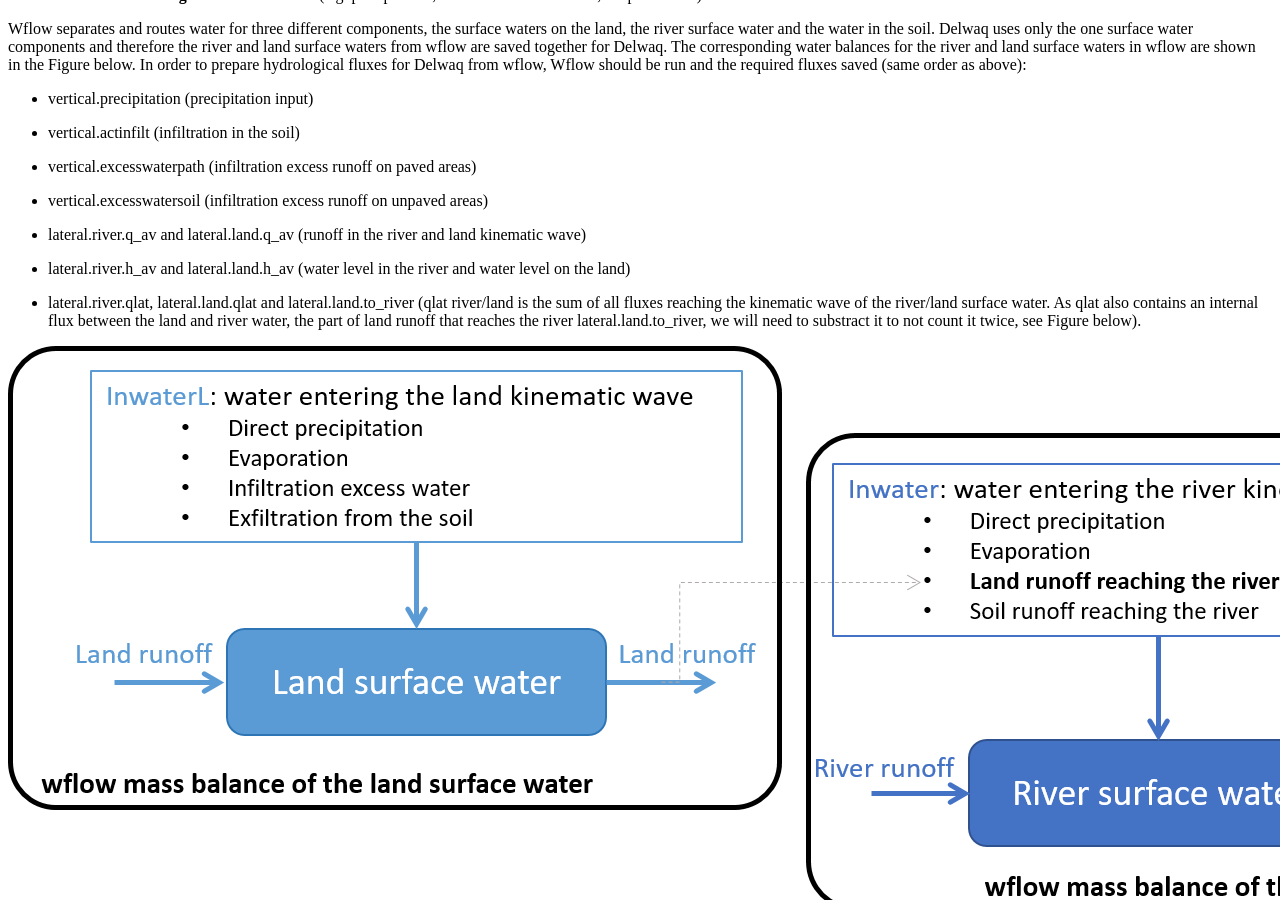
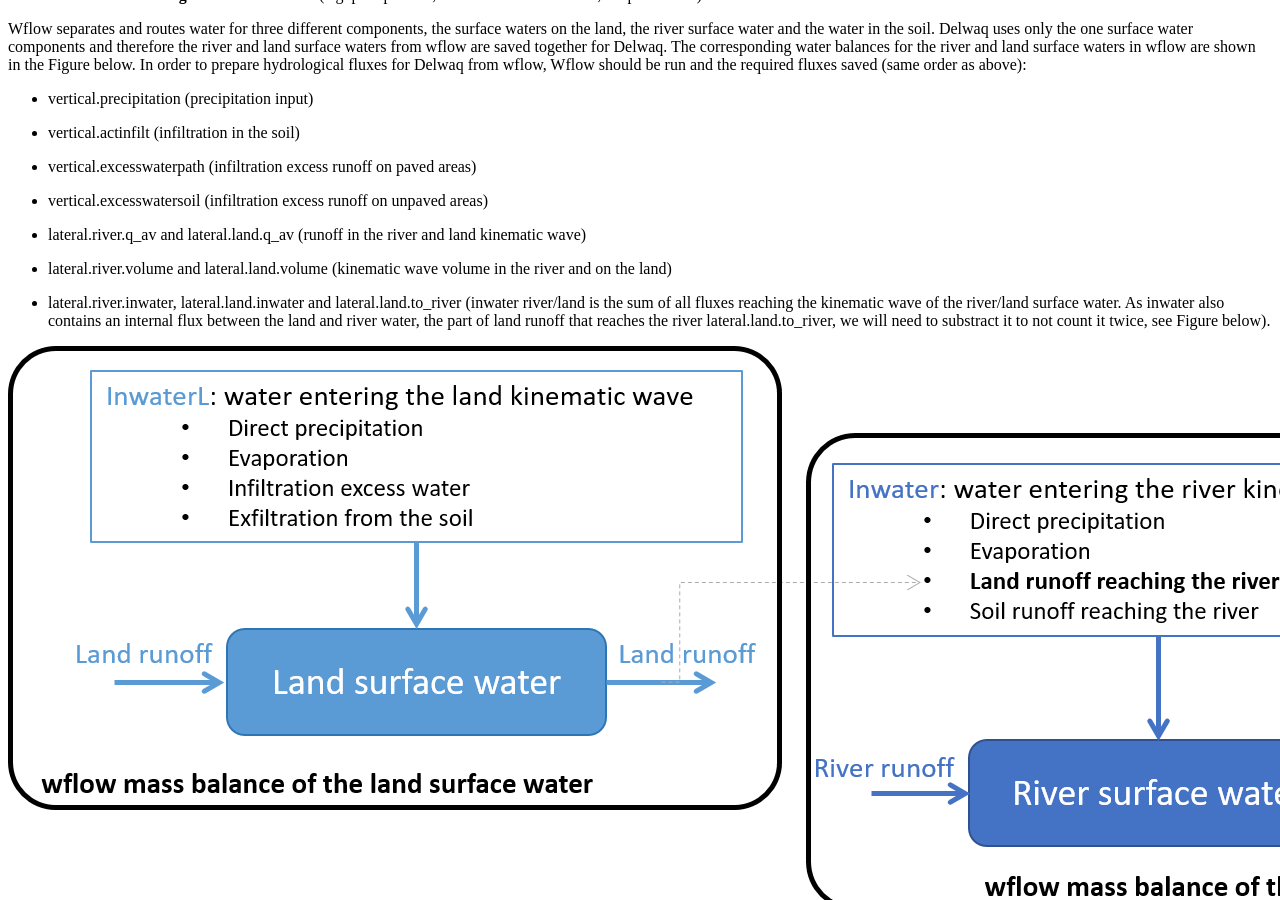
Before and after one commit to Deltares/hydromt_delwaq, a Sphinx documentation site: the page built from docs/advanced/coupling_wflow.rst, in a window 1280 px wide and 900 px high, scrolled down 2361 px. Built offline with Sphinx 7.4.7 and the Read the Docs theme 2.0.0, drawn with Linux system fonts in a browser that asks for light colours; pages that are not in the unit, such as notebooks, are missing from menus.

Commit message:
Updates with the new Wflow.jl inwater and volume vars

```diff
--- a/docs/advanced/coupling_wflow.rst
+++ b/docs/advanced/coupling_wflow.rst
@@ -71,9 +71,9 @@ In order to prepare hydrological fluxes for Delwaq from wflow, Wflow should be r
 -  vertical.excesswaterpath (infiltration excess runoff on paved areas)
 -  vertical.excesswatersoil (infiltration excess runoff on unpaved areas)
 -  lateral.river.q_av and lateral.land.q_av (runoff in the river and land kinematic wave)
--  lateral.river.h_av and lateral.land.h_av (water level in the river and water level on the land)
--  lateral.river.qlat, lateral.land.qlat and lateral.land.to_river (qlat river/land is the sum of all fluxes reaching the kinematic wave of the river/land surface water. As
-   qlat also contains an internal flux between the land and river water, the part of land runoff that reaches the river lateral.land.to_river, we will need to substract
+-  lateral.river.volume and lateral.land.volume (kinematic wave volume in the river and on the land)
+-  lateral.river.inwater, lateral.land.inwater and lateral.land.to_river (inwater river/land is the sum of all fluxes reaching the kinematic wave of the river/land surface water. As
+   inwater also contains an internal flux between the land and river water, the part of land runoff that reaches the river lateral.land.to_river, we will need to substract
    it to not count it twice, see Figure below).
 
 .. image:: ../img/wflow_balances.png
```
Also changed, not shown: 6 other files.
